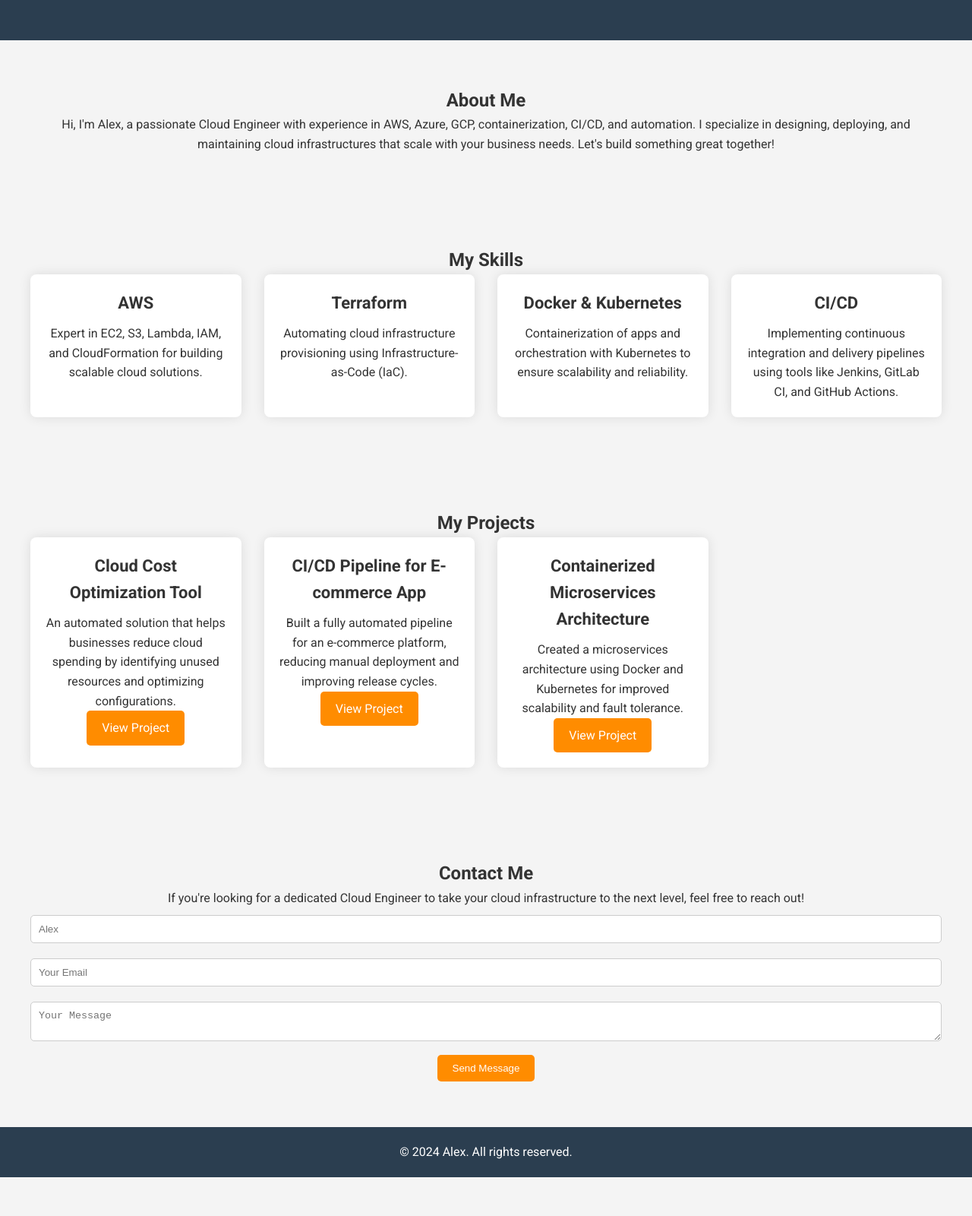
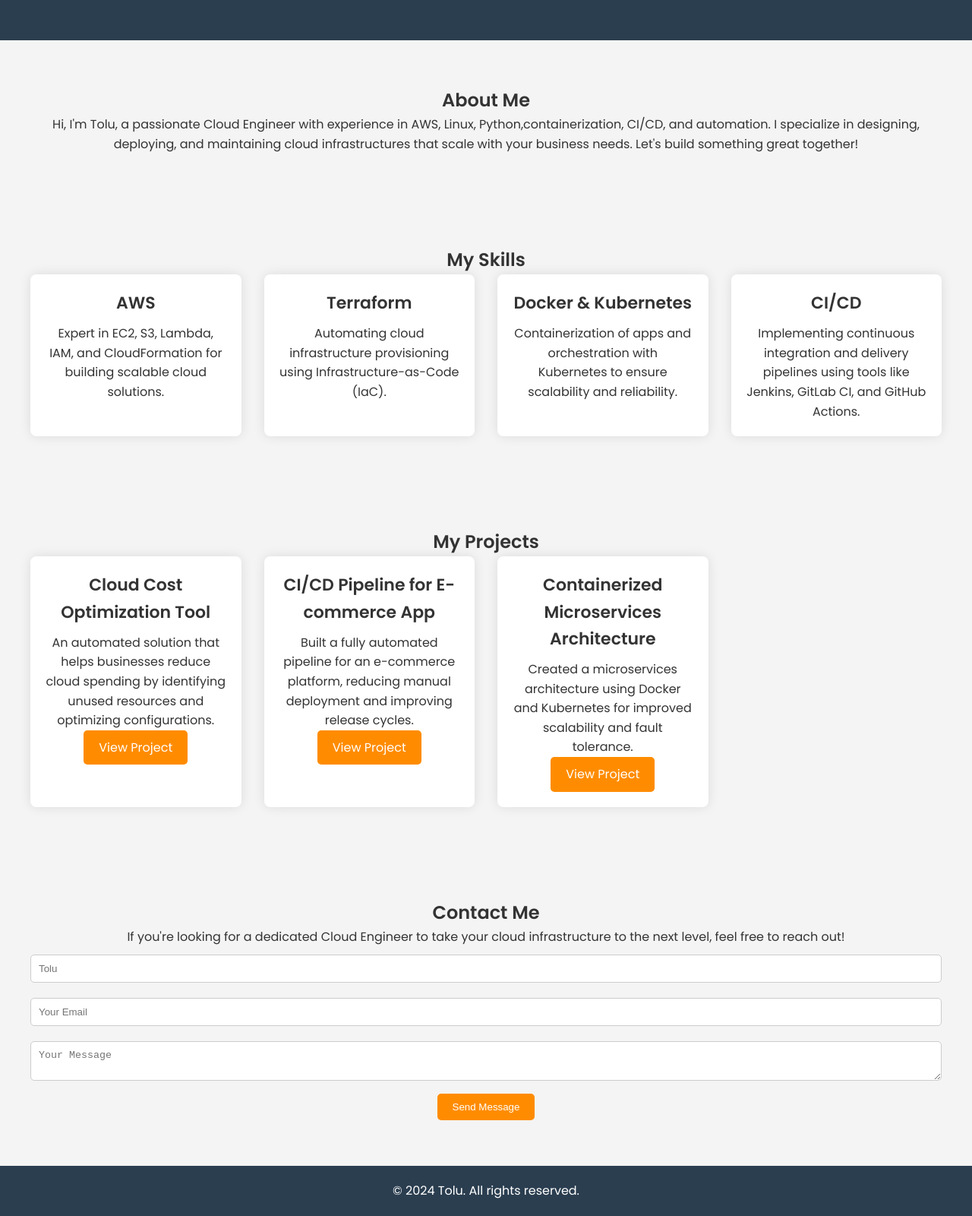
Before and after one commit to Tolu07/cloud-portfolio, a plain HTML site: page index.html in a window 1280 px wide. Shown: the part 393-1993 px from the top of the page at 76% size. Before the commit the page ends 1942 px from the top, so only its background shows below. Drawn offline with Linux system fonts and the light colour scheme; a script that the page names is missing.

Commit message:
changed name from Alex to Tolu

```diff
--- a/index.html
+++ b/index.html
@@ -4,7 +4,7 @@
     <meta charset="UTF-8">
     <meta name="viewport" content="width=device-width, initial-scale=1.0">
     <meta name="description" content="Cloud Engineer Portfolio - Skills, Projects, and Contact">
-    <title>Alex - The Cloud Engineer</title>
+    <title>Tolu - The Cloud Engineer</title>
     <link href="https://fonts.googleapis.com/css2?family=Roboto:wght@400;500;700&family=Poppins:wght@300;400;600&display=swap" rel="stylesheet">
     <link rel="stylesheet" href="styles.css">
 </head>
@@ -12,7 +12,7 @@
     <header>
         <div class="navbar">
             <div class="logo">
-                <h1>Alex</h1>
+                <h1>Tolu</h1>
                 <p>Cloud Engineer</p>
             </div>
             <nav>
@@ -37,7 +37,7 @@
     <section id="about">
         <div class="container">
             <h2>About Me</h2>
-            <p>Hi, I'm Alex, a passionate Cloud Engineer with experience in AWS, Azure, GCP, containerization, CI/CD, and automation. I specialize in designing, deploying, and maintaining cloud infrastructures that scale with your business needs. Let's build something great together!</p>
+            <p>Hi, I'm Tolu, a passionate Cloud Engineer with experience in AWS, Linux, Python,containerization, CI/CD, and automation. I specialize in designing, deploying, and maintaining cloud infrastructures that scale with your business needs. Let's build something great together!</p>
         </div>
     </section>
 
@@ -93,7 +93,7 @@
             <h2>Contact Me</h2>
             <p>If you're looking for a dedicated Cloud Engineer to take your cloud infrastructure to the next level, feel free to reach out!</p>
             <form id="contact-form">
-                <input type="text" placeholder="Alex" required>
+                <input type="text" placeholder="Tolu" required>
                 <input type="email" placeholder="Your Email" required>
                 <textarea placeholder="Your Message" required></textarea>
                 <button type="submit" class="btn">Send Message</button>
@@ -102,7 +102,7 @@
     </section>
 
     <footer>
-        <p>&copy; 2024 Alex. All rights reserved.</p>
+        <p>&copy; 2024 Tolu. All rights reserved.</p>
     </footer>
 
     <script src="script.js"></script>
--- a/styles.css
+++ b/styles.css
@@ -9,6 +9,9 @@ body {
     line-height: 1.6;
     color: #333;
     background-color: #f4f4f4;
+    margin: 0;
+        font-family: 'Poppins', sans-serif;
+
 }
 
 header {
```
